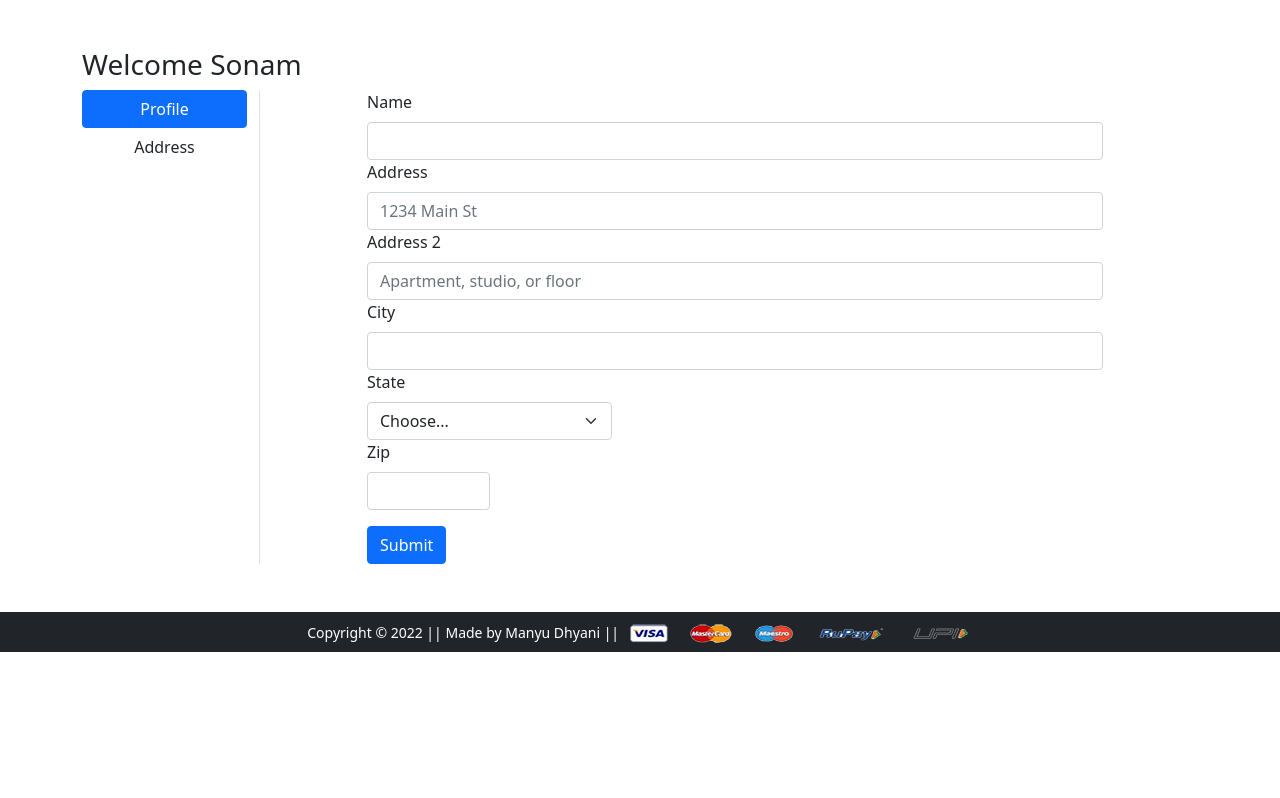
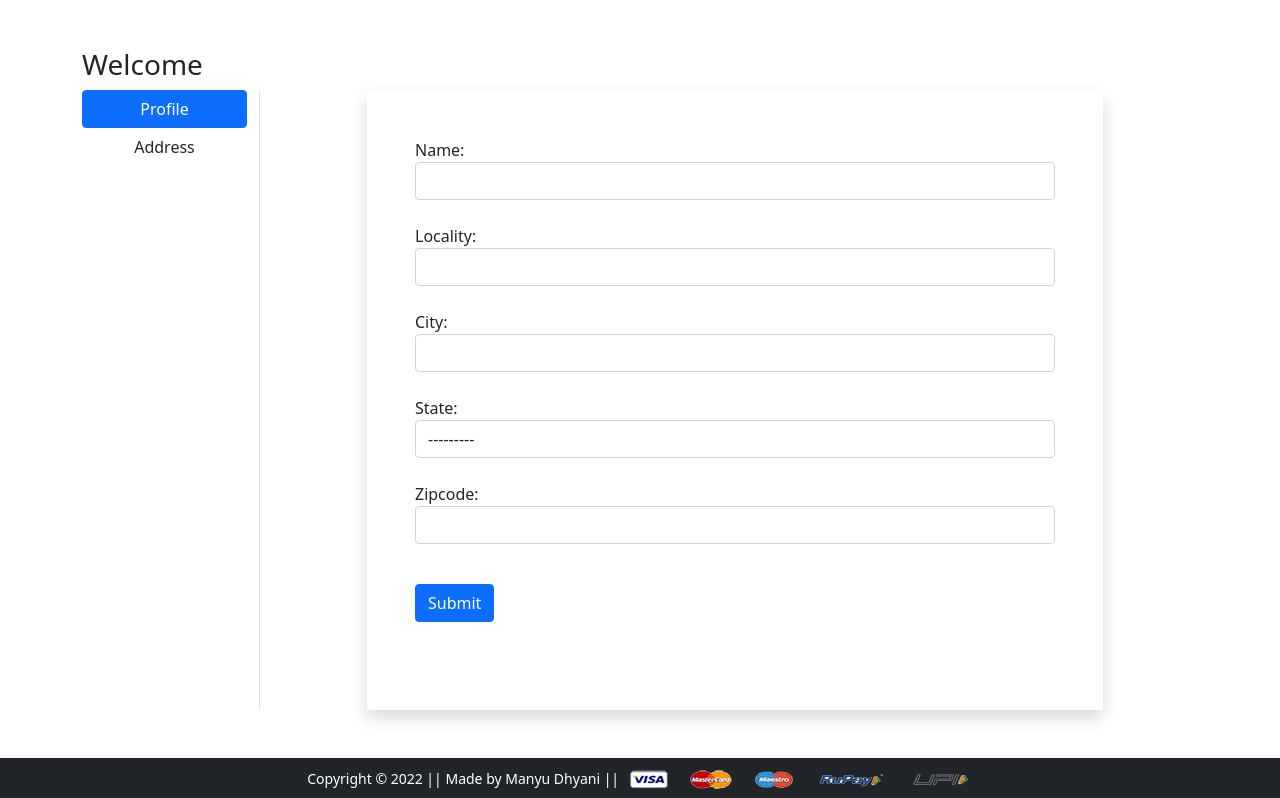
Before and after one commit to ManyuDhyani/Ecom_website, a Django app: page /profile/ in a window 1280 px wide. Shown: the part 56-854 px from the top of the page. Before the commit the page ends 708 px from the top, so only its background shows below. Run offline with Django 3.2, Linux system fonts and the light colour scheme.

Commit message:
Implemented Profile Page.

```diff
--- a/store/forms.py
+++ b/store/forms.py
@@ -3,6 +3,9 @@
 from django.contrib.auth.models import User
 from django.utils.translation import gettext, gettext_lazy as _
 from django.contrib.auth import password_validation
+
+from .models import Customer
+
 
 class CustomerRegistrationForm(UserCreationForm):
     password1 = forms.CharField(label='Password', widget=forms.PasswordInput(attrs={'class': 'form-control'}))
@@ -39,3 +42,15 @@
         strip=False,
         widget=forms.PasswordInput(attrs={'autocomplete': 'new-password', 'class': 'form-control'}),
     )
+
+class CustomerProfileForm(forms.ModelForm):
+    class Meta:
+        model = Customer
+        fields = ['name', 'locality', 'city', 'state', 'zipcode']
+        widgets = {
+            'name': forms.TextInput(attrs={'class': 'form-control'}),
+            'locality': forms.TextInput(attrs={'class': 'form-control'}),
+            'city': forms.TextInput(attrs={'class': 'form-control'}),
+            'state': forms.Select(attrs={'class': 'form-control'}),
+            'zipcode': forms.NumberInput(attrs={'class': 'form-control'}),
+                   }
--- a/store/models.py
+++ b/store/models.py
@@ -15,7 +15,7 @@
     locality = models.CharField(max_length=200)
     city = models.CharField(max_length=40)
     zipcode = models.IntegerField()
-    state = models.CharField(max_length=50)
+    state = models.CharField(max_length=50, choices=STATE_CHOICES)
 
     def __str__(self):
         return self.name
--- a/store/templates/app/base.html
+++ b/store/templates/app/base.html
@@ -58,7 +58,7 @@
            {% if request.user.is_authenticated %}
            <li class="nav-item dropdown mx-2">
               <a class="nav-link dropdown-toggle text-white" href="#" id="profileDropdown" role="button" data-bs-toggle="dropdown" aria-expanded="false">
-                  {{request.user.username}}
+                  {{request.user.username|capfirst}}
               </a>
               <ul class="dropdown-menu" aria-labelledby="profileDropdown">
                 <li><a class="dropdown-item" href="{% url 'profile' %}">Profile</a></li>
--- a/store/templates/app/profile.html
+++ b/store/templates/app/profile.html
@@ -4,47 +4,37 @@
 {% block main-content %}
 <div class="container my-5">
  <div class="row">
-  <h3>Welcome Sonam</h3>
+     <h3>Welcome <span class="text-capitalize">{{request.user.username}}</span></h3>
   <div class="col-sm-2 border-end">
    <ul class="list-unstyled">
-    <li class="d-grid"><a href="{% url 'profile' %}" class="btn btn-primary">Profile</a></li>
+    <li class="d-grid"><a href="{% url 'profile' %}" class="btn {{active}}">Profile</a></li>
     <li class="d-grid"><a href="{% url 'address' %}" class="btn">Address</a></li>
    </ul>
   </div>
   <div class="col-sm-8 offset-sm-1">
-   <form action="" method="post">
-    {% csrf_token %}
-    <div class="col-12">
-      <label for="inputName" class="form-label">Name</label>
-      <input type="text" class="form-control" id="inputEmail">
-    </div>
-    <div class="col-12">
-      <label for="inputAddress" class="form-label">Address</label>
-      <input type="text" class="form-control" id="inputAddress" placeholder="1234 Main St">
-    </div>
-    <div class="col-12">
-      <label for="inputAddress2" class="form-label">Address 2</label>
-      <input type="text" class="form-control" id="inputAddress2" placeholder="Apartment, studio, or floor">
-    </div>
-    <div class="col-12">
-      <label for="inputCity" class="form-label">City</label>
-      <input type="text" class="form-control" id="inputCity">
-    </div>
-    <div class="col-md-4">
-      <label for="inputState" class="form-label">State</label>
-      <select id="inputState" class="form-select">
-        <option selected>Choose...</option>
-        <option>...</option>
-      </select>
-    </div>
-    <div class="col-md-2">
-      <label for="inputZip" class="form-label">Zip</label>
-      <input type="text" class="form-control" id="inputZip">
-    </div>
-    <div class="col-12 mt-3">
-      <button type="submit" class="btn btn-primary">Submit</button>
-    </div>
-   </form>
+            <form action="" method="post" novalidate class="shadow p-5">
+                {% csrf_token %}
+                {% for fm in form %}
+                    <div class="form-group">
+                        {{fm.label_tag}} {{fm}} <small class="text-danger">{{fm.errors|striptags}}</small> <br>
+                    </div>
+                {% endfor %}
+                <div class="col-12 mt-3">
+                    <button type="submit" class="btn btn-primary mb-3">Submit</button>
+                </div>
+                <br>
+                {% if form.non_field_errors %}
+                    {% for error in form.non_field_errors %}
+                        <p class="alert alert-danger my-3">{{error}}</p>
+                    {% endfor %}
+                {% endif %}
+
+           {% if messages %}
+                {% for message in messages %}
+                    <p {% if message.tags %} class="alert alert-{{message.tags}} mb-5" {% endif %}>{{message}}</p>
+                {% endfor %}
+           {% endif %}
+            </form>
   </div>
  </div>
 </div>
--- a/store/urls.py
+++ b/store/urls.py
@@ -7,7 +7,7 @@
     path('product-detail/<int:pk>/', views.product_detail.as_view(), name='product-detail'),
     path('cart/', views.add_to_cart, name='add-to-cart'),
     path('buy/', views.buy_now, name='buy-now'),
-    path('profile/', views.profile, name='profile'),
+    path('profile/', views.ProfileView.as_view(), name='profile'),
     path('address/', views.address, name='address'),
     path('orders/', views.orders, name='orders'),
     path('mobile/<slug:data>', views.mobile, name='mobile'),
--- a/store/views.py
+++ b/store/views.py
@@ -1,7 +1,7 @@
 from django.shortcuts import render
 from django.views import View
 from .models import *
-from .forms import CustomerRegistrationForm
+from .forms import CustomerRegistrationForm, CustomerProfileForm
 from django.contrib import messages
 
 class HomeView(View):
@@ -21,9 +21,6 @@
 
 def buy_now(request):
  return render(request, 'app/buynow.html')
-
-def profile(request):
- return render(request, 'app/profile.html')
 
 def address(request):
  return render(request, 'app/address.html')
@@ -52,3 +49,23 @@
    messages.success(request, 'Congratulations!! Resgistered Successfully.')
    form.save()
   return render(request, 'app/register.html', {'form': form})
+
+
+class ProfileView(View):
+ def get(self, request):
+  form = CustomerProfileForm()
+  return render(request, 'app/profile.html', {'form': form, 'active': 'btn-primary'})
+
+ def post(self, request):
+  form = CustomerProfileForm(request.POST)
+  if form.is_valid():
+   user = request.user
+   name = form.cleaned_data['name']
+   locality = form.cleaned_data['locality']
+   city = form.cleaned_data['city']
+   state = form.cleaned_data['state']
+   zipcode = form.cleaned_data['zipcode']
+   customerData = Customer(user=user, name=name, locality=locality, city=city, state=state, zipcode=zipcode)
+   customerData.save()
+   messages.success(request, 'Congratulations!! Profile Updated Successfully.')
+  return render(request, 'app/profile.html', {'form': form, 'active': 'btn-primary'})
```
Also changed, not shown: db.sqlite3, store/migrations/0002_auto_20220507_2053.py (added).
